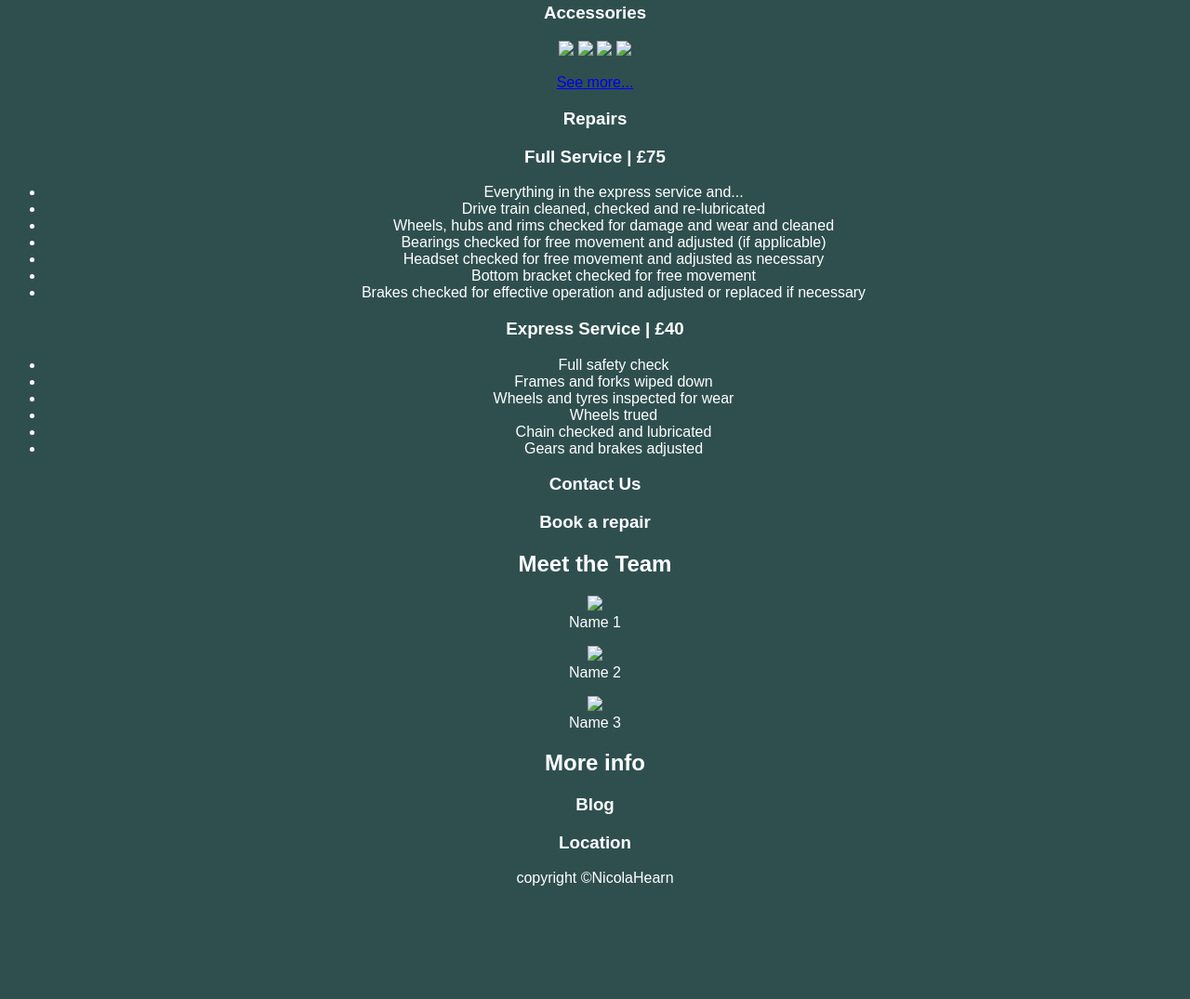
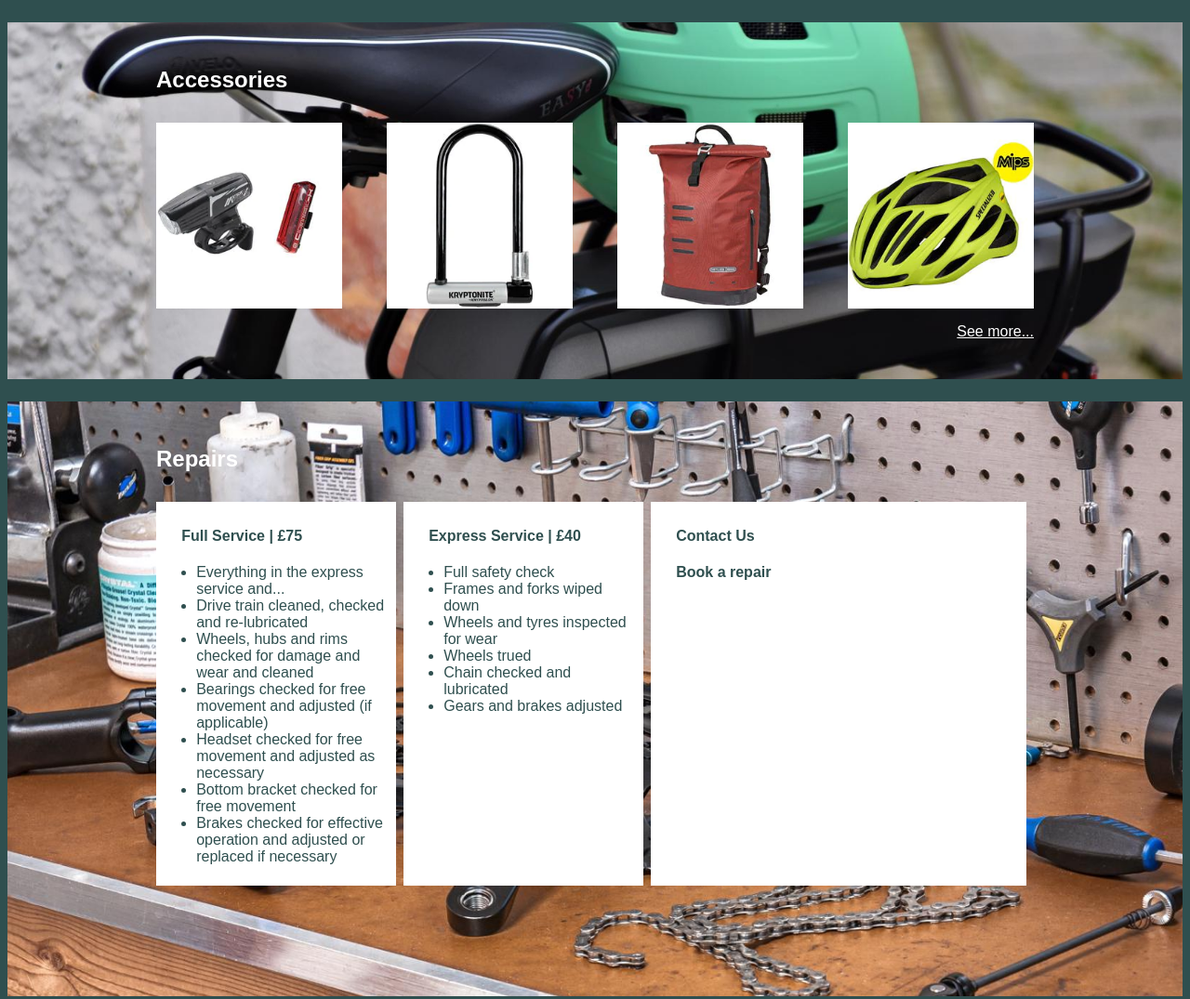
Before and after one commit to NicolaHearn/machine, a plain HTML site: page index.html in a window 1280 px wide. Shown: the part 876-1951 px from the top of the page at 93% size. Before the commit the page ends 1846 px from the top, so only its background shows below. Drawn offline with Linux system fonts and the light colour scheme.

Commit message:
As much as I can do

```diff
--- a/Resources/CSS/style.css
+++ b/Resources/CSS/style.css
@@ -17,7 +17,7 @@ header {
     background-repeat: no-repeat;
     background-size: cover;
     margin: 0px;
-    height: 15.625rem;
+    min-height: 15.625rem;
     display: flex;
     flex-direction: column;
     padding: 0px;
@@ -32,8 +32,7 @@ header img {
 nav {
     display: flex;
     justify-content: center;
-    background-color: darkslategrey;
-
+    background-color: #233030;
 }
 
 nav li {
@@ -57,6 +56,9 @@ nav li {
         flex-direction: column;
     }
 
+    h1 {
+        font-size: 2rem;
+    }
 
 
 #bikes {
@@ -64,7 +66,8 @@ nav li {
     background-repeat: no-repeat;
     background-position: center;
     background-size: cover;
-    height: 24rem;
+    min-height: 24rem;
+    margin: 0px;
 }
 
 .bikecontainer {
@@ -88,6 +91,7 @@ nav li {
 .bikecontainer h3 {
     text-align: left;
     padding-top: 3rem;
+    font-size: 1.5rem;
 }
 
 .bikeimages img {
@@ -96,6 +100,193 @@ nav li {
     margin-top: 0.5rem;
 }
 
-.mobile {
+#accessories {
+    background-image: url("../accessoriesbackground.jpg");
+    background-repeat: no-repeat;
+    background-position: center;
+    background-size: cover;
+    min-height: 24rem;
+    margin: 0px;
+}
+
+
+.accessoriescontainer {
+    margin: 0 10rem;
+}
+
+.accessoriescontainer p {
+    text-align: right;
+}
+
+.accessoriescontainer a {
+    color: white;
+}
+
+.accessoriesimages {
+    display: flex;
+    margin: 0 auto;
+    justify-content: space-between;
+    align-items: center;
+    flex-flow: row wrap;
+}
+
+.accessoriescontainer h3 {
+    text-align: left;
+    padding-top: 3rem;
+    font-size: 1.5rem;
+}
+
+.accessoriesimages img {
+    height: 12.5rem;
+    width: 12.5rem;
+    margin-top: 0.5rem;
+}
+
+.repairs {
+    background-image: url("../repairsbackground.jpg");
+    background-repeat: no-repeat;
+    background-position: center;
+    background-size: cover;
+    min-height: 40rem;
+    margin: 0px;
+}
+
+    .repairs {
+    margin-top: 0rem;
+}
+
+.repaircontainer {
+    margin: 0 10rem;
+
+}
+
+.repaircontainer h3 {
+        text-align: left;
+        padding-top: 3rem;
+        font-size: 1.5rem;
+    }
+
+.repairdetails {
+    display: flex;
+    flex-flow: row wrap;
+}
+
+.repairdetails div {
+    background-color: white;
+    color: darkslategrey;
+    justify-content: space-between;
+
+
+}
+
+#repair1 {
+    flex: 1 1 10rem;
+    text-align: left;
+    padding: 0.4rem 0.8rem 0.4rem 0.2rem;
+    margin: 0.5rem 0.5rem 0px 0px;
+    align-items: top;
+}
+.repairdetails h4 {
+    margin-left: 1.5rem;
+}
+
+#repair2 {
+    flex: 1 1 10rem;
+    text-align: left;
+    padding: 0.4rem 0.8rem 0.4rem 0.2rem;
+    margin: 0.5rem 0.5rem 0px 0px;
+}
+
+#repair3 {
+    flex: 2 2 14rem;
+    text-align: left;
+    padding: 0.4rem 0.8rem 0.4rem 0.2rem;
+    margin: 0.5rem 0.5rem 0px 0px;
+}
+
+    .teamcontainer {
+    margin: 0 10rem;
+}
+
+.teamcontainer h3 {
+    text-align: left;
+    padding-top: 3rem;
+    font-size: 1.5rem;
+}
+
+
+.team {
+    margin-top: 2rem;
+    margin-bottom: 0rem;
+}
+
+.teamimages {
+    display: flex;
+    justify-content: center;
+    flex-flow: row wrap;
+}
+
+
+.teamimages img {
+    height: 14rem;
+    width: 14rem;
+}
+
+figure {
+    text-align: center;
+
+}
+
+.more {
+    margin-top: 1rem;
+}
+
+.morecontainer {
+
+    margin: 0 10rem;
+
+}
+
+    .morecontainer h3 {
+        text-align: left;
+        padding-top: 3rem;
+        font-size: 1.5rem;
+    }
+
+    .moreimages {
+        display: flex;
+        margin: 0 auto;
+        justify-content: space-between;
+        align-items: stretch;
+        flex-flow: row wrap;
+
+    }
+
+.moreimages img {
+    width: 475px;
+}
+
+.moreimages iframe {
+    width: 475px;
+
+}
+
+.text {
+    position: absolute;
+    z-index: 999;
+    margin: 0 auto;
+    left: 0;
+    right: 0;
+
+}
+
+footer {
+    background-color: #233030;
+    text-align: left;
+    height: 2.5rem;
+    padding: 0.4rem;
+    margin-top: 2rem;
+}
+    .mobile {
     display: none;
 }
--- a/index.html
+++ b/index.html
@@ -33,7 +33,7 @@
 
     <section class="welcome">
         <h1>Bermondsey's Independent Bike Specialist</h1>
-        <h2>All your bike needs, get in touch today!</h2>
+        <h2>All your bike needs delivered, get in touch today!</h2>
     </section>
   <section id="bikes">
 
@@ -51,22 +51,27 @@
 
   </section>
 
-  <section id="Accessories">
+  <section id="accessories">
+      <div class="accessoriescontainer">
       <h3>Accessories</h3>
-      <div class="Accessoriesimages">
+      <div class="accessoriesimages">
           <img src="Resources/lights.webp"/>
           <img src="Resources/lock.webp"/>
           <img src="Resources/bag.webp"/>
           <img src="Resources/helmet.webp"/>
       </div>
-      <p><a href="#">See more...</a></p>
+          <p><a href="#">See more...</a></p>
+          </div>
+
   </section>
 
-    <section class="Repairs">
+    <section class="repairs">
+        <div class="repaircontainer">
         <h3>Repairs</h3>
+
         <div class="repairdetails">
-            <div>
-                <h3>Full Service | £75</h3>
+            <div id="repair1">
+                <h4>Full Service | £75</h4>
                 <ul>
                     <li>Everything in the express service and...</li>
                     <li>Drive train cleaned, checked and re-lubricated</li>
@@ -77,8 +82,8 @@
                     <li>Brakes checked for effective operation and adjusted or replaced if necessary</li>
                 </ul>
             </div>
-            <div>
-                <h3>Express Service | £40</h3>
+            <div id="repair2">
+                <h4>Express Service | £40</h4>
                 <ul>
                     <li>Full safety check</li>
                     <li>Frames and forks wiped down</li>
@@ -88,15 +93,17 @@
                     <li>Gears and brakes adjusted</li>
                 </ul>
             </div>
-            <div>
-                <h3>Contact Us</h3>
-                <h3>Book a repair</h3>
+            <div id="repair3">
+                <h4>Contact Us</h4>
+                <h4>Book a repair</h4>
             </div>
         </div>
+            </div>
 
     </section>
     <section class="Team">
-        <h2>Meet the Team</h2>
+        <div class="teamcontainer">
+        <h3>Meet the Team</h3>
         <div class="teamimages">
             <figure>
                 <img src="Resources/team1.jpg" />
@@ -111,15 +118,25 @@
                 <figcaption>Name 3</figcaption>
             </figure>
         </div>
+            </div>
     </section>
     <section class="more">
-        <h2>More info</h2>
-        <div class="blog">
-            <h3>Blog</h3>
-        </div>
-        <div>
-            <h3>Location</h3>
-        </div>
+
+        <div class="morecontainer">
+            <h3>More info</h3>
+            <div class="moreimages">
+            <div class="blogimage">
+            <img src="Resources/blog.jpg" />
+                <div class="text">
+                    <h4>Blog</h4>
+                </div>
+                </div>
+
+            <div>
+            <iframe src="https://www.google.com/maps/embed?pb=!1m18!1m12!1m3!1d2483.9135456602685!2d-0.08483268490937365!3d51.496453979633344!2m3!1f0!2f0!3f0!3m2!1i1024!2i768!4f13.1!3m3!1m2!1s0x4876035d29ae4ed7%3A0x3c72479a9190198!2sMachine%20-%20Bikes%20%26%20Repairs!5e0!3m2!1sen!2suk!4v1627483555680!5m2!1sen!2suk"  style="border:0;" allowfullscreen="" loading="lazy"></iframe>
+            </div>
+            </div>
+            </div>
     </section>
 
     <footer>
```
Also changed, not shown: Resources/Machine-logo.png (added), Resources/accessoriesbackground.jpg (added), Resources/bag.webp (added), Resources/bike1.webp (added), Resources/bike2.webp (added), Resources/bike3.webp (added), Resources/bike4.jpg (added), Resources/bikebackground.jpg (added), Resources/blog.jpg (added), Resources/headerbackgroundimage.jpg (added), Resources/helmet.webp (added), Resources/lights.webp (added), Resources/lock.webp (added), Resources/repairsbackground.jpg (added), 3 more files.
